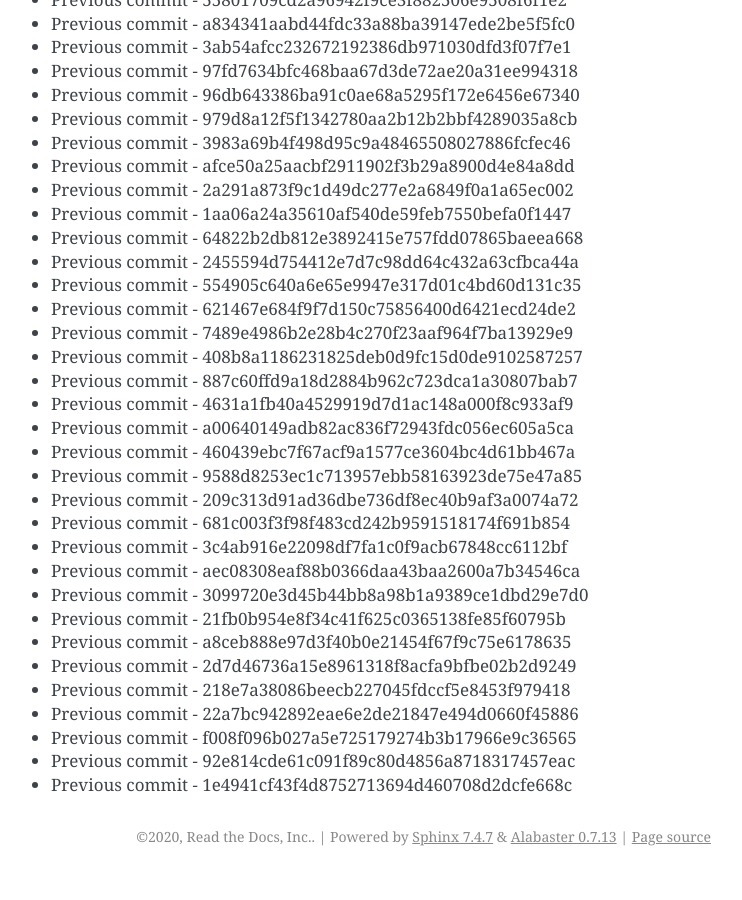
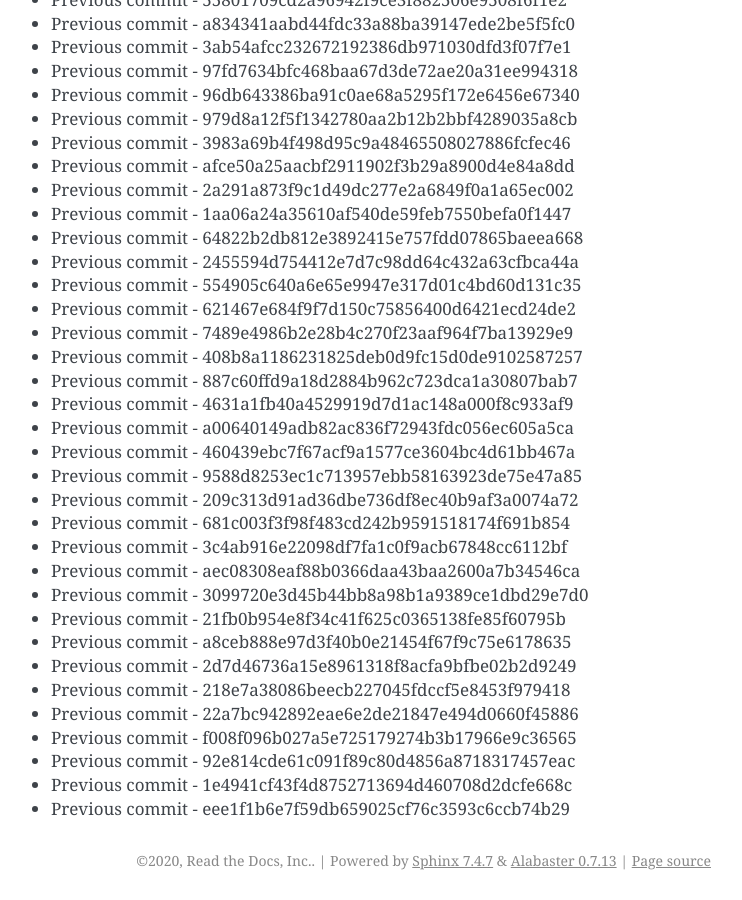
Before and after one commit to readthedocs/rtd-git-stresstest, a Sphinx documentation site: the page built from docs/updates.rst, in a window 1280 px wide and 900 px high, scrolled down 52866 px. Shown: the whole window, without its empty margins (399-1141 px from the left). Built offline with Sphinx 7.4.7, drawn with Linux system fonts in a browser that asks for light colours; before the commit the page ends 53742 px from its top, so only the background shows below that.

Commit message:
Generating commit from previous: eee1f1b6e7f59db659025cf76c3593c6ccb74b29

```diff
--- a/docs/updates.rst
+++ b/docs/updates.rst
@@ -2253,3 +2253,4 @@ It can be tested for any performance characteristics.
 * Previous commit - f008f096b027a5e725179274b3b17966e9c36565
 * Previous commit - 92e814cde61c091f89c80d4856a8718317457eac
 * Previous commit - 1e4941cf43f4d8752713694d460708d2dcfe668c
+* Previous commit - eee1f1b6e7f59db659025cf76c3593c6ccb74b29
```
